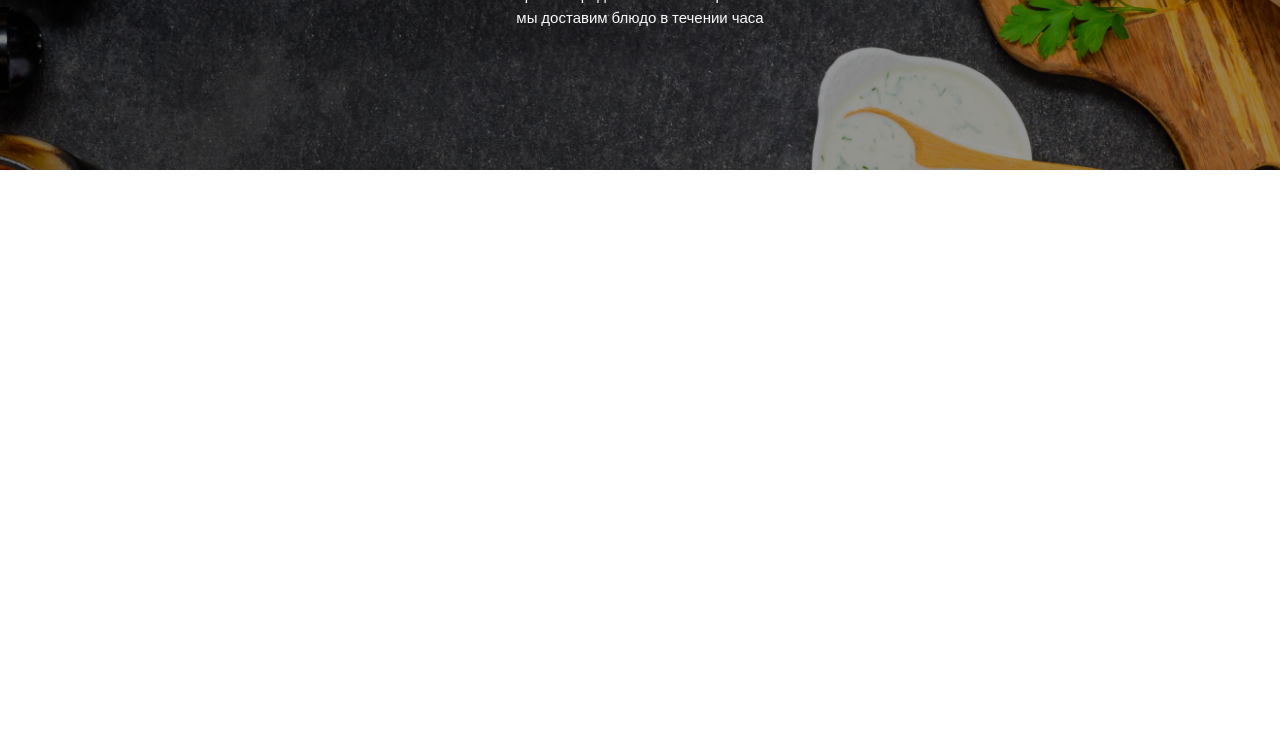
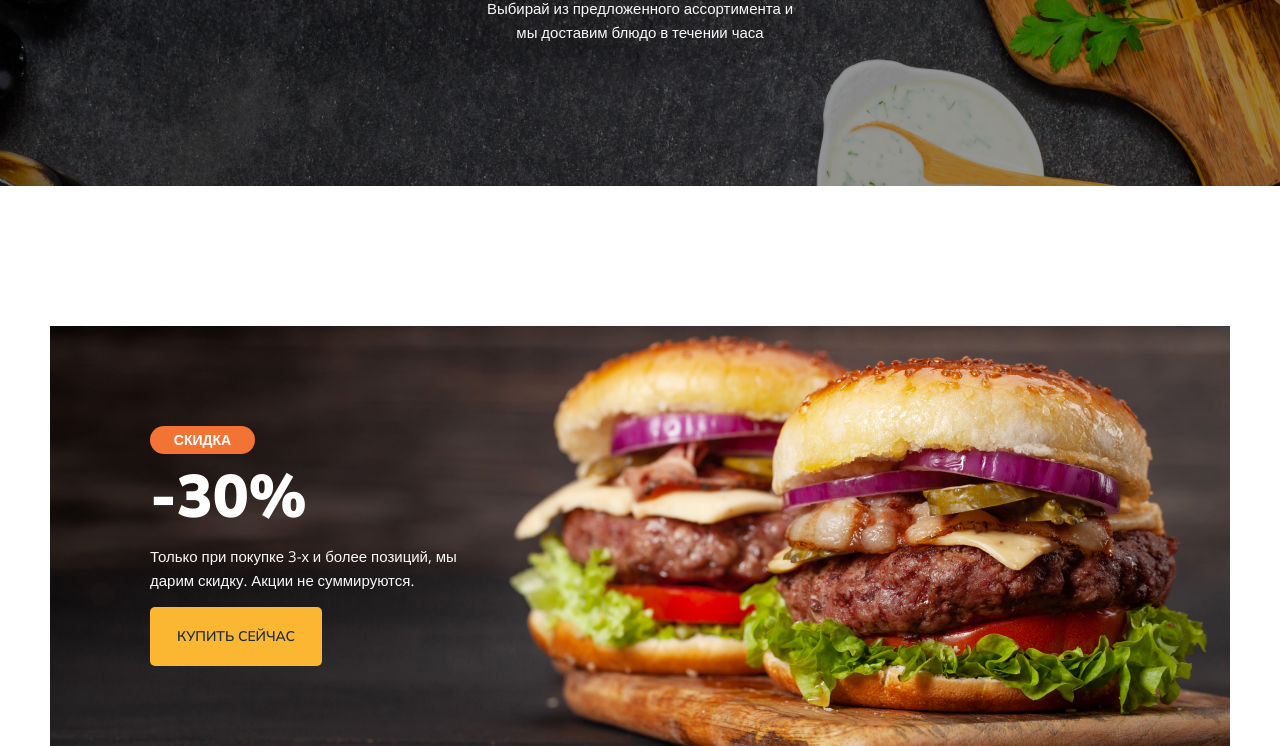
Before and after one commit to Serg-asv/Module01-Burger, a plain HTML site: page index.html in a window 1280 px wide. Shown: the part 403-1149 px from the top of the page. Before the commit the page ends 800 px from the top, so only its background shows below. Drawn offline with nearby package versions, Linux system fonts and the light colour scheme.

Commit message:
Add banner

```diff
--- a/index.html
+++ b/index.html
@@ -18,8 +18,8 @@
                 <a href="#" class="header-logo"></a>
                 <nav>
                     <ul class="header-nav">
-                        <li ><a href="#" class="active">Главное</a></li>
-                        <li><a href="#">Меню</a></li>
+                        <li ><a href="#" >Главное</a></li>
+                        <li><a href="#" class="active">Меню</a></li>
                         <li><a href="#">О нас</a></li>
                         <li><a href="#">Контакты</a></li>
                     </ul>
@@ -43,8 +43,21 @@
             <h1 class="title">Наше Меню</h1>
             <p class="description">Выбирай из предложенного ассортимента и мы доставим блюдо в течении часа</p>
         </div>
-
     </div>
+    <main>
+        <div class="banner">
+            <div class="container">
+                <div class="banner-box">
+                    <h2 class="banner-title">
+                        <span>Скидка</span>
+                        -30%
+                    </h2>
+                    <p class="banner-text">Только при покупке 3-х и более позиций, мы дарим скидку. Акции не суммируются.</p>
+                    <a href="#" class="banner-link">купить сейчас</a>
+                </div>
+            </div>
+        </div>
+    </main>
 
 </body>
 </html>
--- a/styles/main.css
+++ b/styles/main.css
@@ -6,6 +6,9 @@ body {
     margin: 0 auto;
     padding-left: 15px;
     padding-right: 15px;
+}
+header {
+    border: 1px solid #DEDEDE;
 }
 .header {
     font-family: 'Open Sans', sans-serif;
@@ -35,6 +38,9 @@ body {
     color: #443737;
     text-decoration: none;
 }
+.header-nav a:hover {
+    color: #FFC725;
+}
 .header-nav a::after {
     content:'';
     width: 100%;
@@ -54,6 +60,7 @@ body {
     border: none;
     padding: 0;
     gap: 10px;
+    cursor: pointer;
 }
 .button-item {
     position: relative;
@@ -84,6 +91,7 @@ body {
     background-size: cover;
     background-position: center center;
     padding: 142px 0;
+    margin-bottom: 140px;
 }
 .breadcrumbs {
     padding-left: 0;
@@ -91,7 +99,7 @@ body {
     list-style-type: none;
     display: flex;
     justify-content: center;
-    gap: 16px;
+    gap: 7px;
 }
 .breadcrumbs a {
     color: #DEDEDE;
@@ -99,10 +107,17 @@ body {
     font-family: 'Open Sans', sans-serif;
     text-decoration: none;
 }
+.breadcrumbs a:hover {
+    color: #FFC725;
+}
 .breadcrumbs a::before {
     content: '/';
     position: relative;
-    left: -7px;
+    left: -3px;
+    pointer-events: none;
+}
+.breadcrumbs a:hover::before{
+    color: #DEDEDE;
 }
 .breadcrumbs li:first-child a::before {
     display: none;
@@ -110,14 +125,62 @@ body {
 .title {
     font-weight: 700;
     font-size: 79px;
-    margin-top: 10px;
-    margin-bottom: 10px;
+    margin-top: 17px;
+    margin-bottom: 20px;
 }
 .description {
     font-family: 'Open Sans', sans-serif;
     font-size: 15px;
-    line-height: 1.5;
+    line-height: 1.6;
     color: #FAF9F9;
     max-width: 320px;
     margin: 0 auto;
 }
+.banner-box {
+    background-image: url(../images/banner.jpg);
+    background-size: cover;
+    background-position: center center;
+    padding: 100px 100px;
+}
+.banner-title span {
+    display: block;
+    font-family: 'Open Sans', sans-serif;
+    font-weight: 600;
+    font-size: 14px;
+    line-height: 18px;
+    background: #F37335;
+    border-radius: 14px;
+    padding: 5px;
+    text-transform: uppercase;
+    text-align: center;
+    max-width: 95px;
+    margin-bottom: 9px;
+}
+.banner-title {
+    color: #FFFFFF;
+    font-weight: 900;
+    font-size: 60px;
+    text-align: left;
+    margin-top: 0;
+    margin-bottom: 12px;
+}
+.banner-text {
+    max-width: 353px;
+    font-family: 'Open Sans', sans-serif;
+    color: #FAF9F9;
+    font-size: 15px;
+    line-height: 24px;
+    margin-top: 0;
+    margin-bottom: 35px;
+}
+.banner-link {
+    color: #1E2F40;
+    font-size: 14px;
+    line-height: 18px;
+    background: #FBB731;
+    border-radius: 5px;
+    text-decoration: none;
+    text-align: center;
+    text-transform: uppercase;
+    padding: 20px 27px;
+}
```
Also changed, not shown: images/banner.jpg (added), 1 other file.
